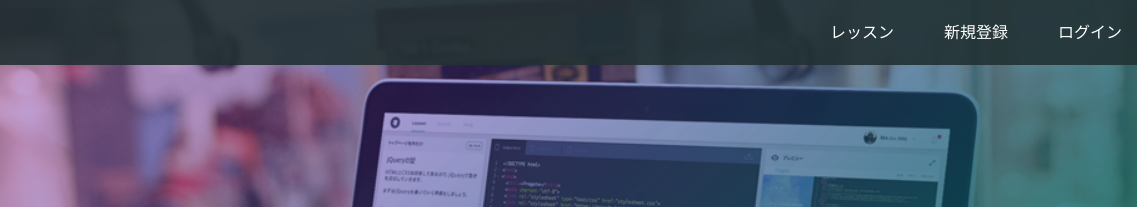
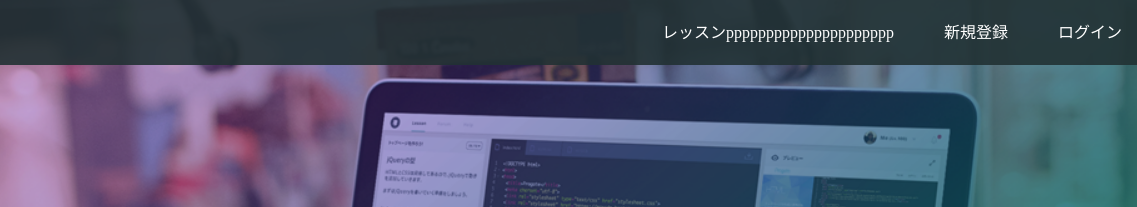
Before and after one commit to kanon-schezo/kanon-schezo.github.io, a plain HTML site: page index.html in a window 1280 px wide. Shown: the top 207 px of the page, 143-1280 px from the left. Drawn offline with Linux system fonts and the light colour scheme.

Commit message:
Update index.html

```diff
--- a/index.html
+++ b/index.html
@@ -15,7 +15,7 @@
       </div>
       <span class="fa fa-bars menu-icon"></span>
       <div class="header-right">
-        <a href="#">レッスン</a>
+        <a href="#">レッスンppppppppppppppppppppp</a>
         <a href="#">新規登録</a>
         <a href="#" class="login">ログイン</a>
       </div>
```
